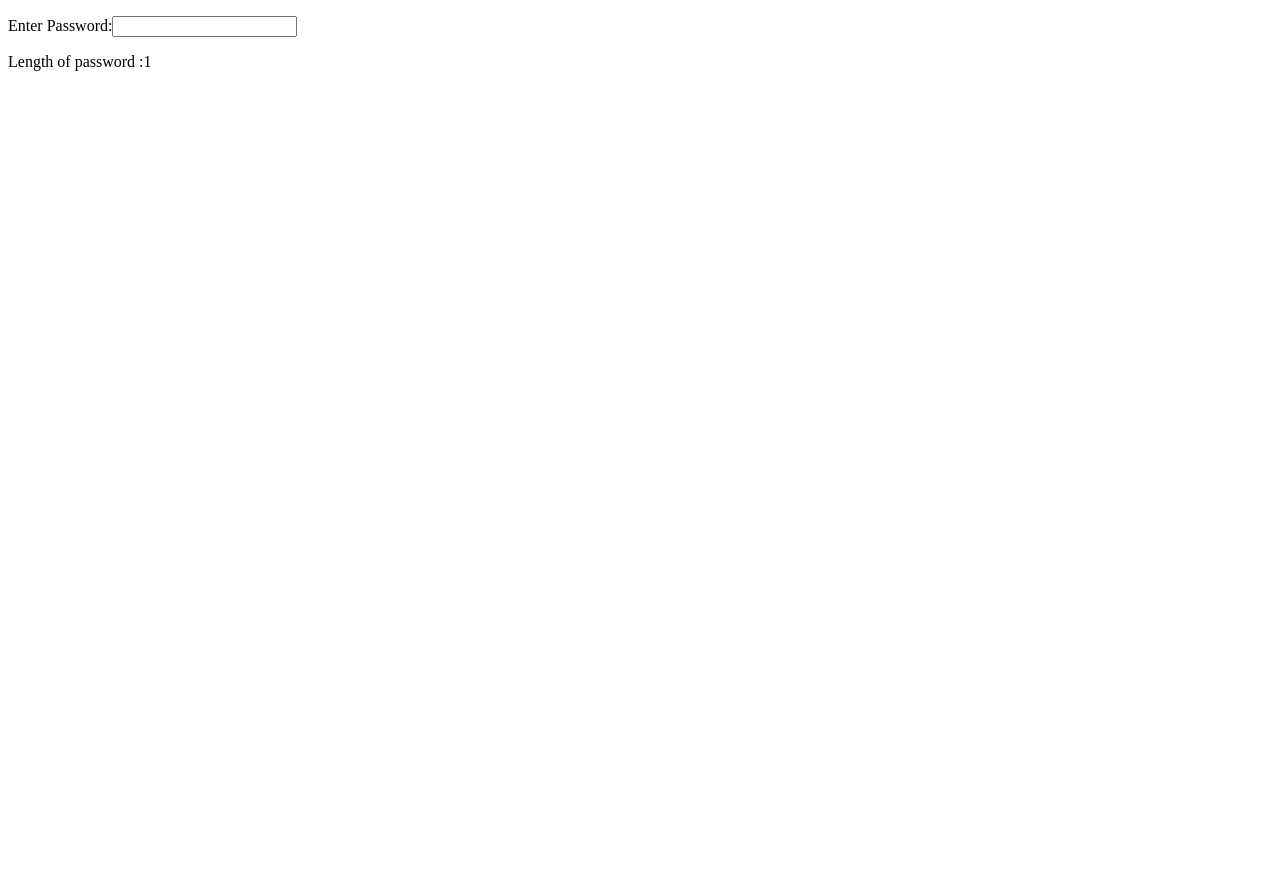
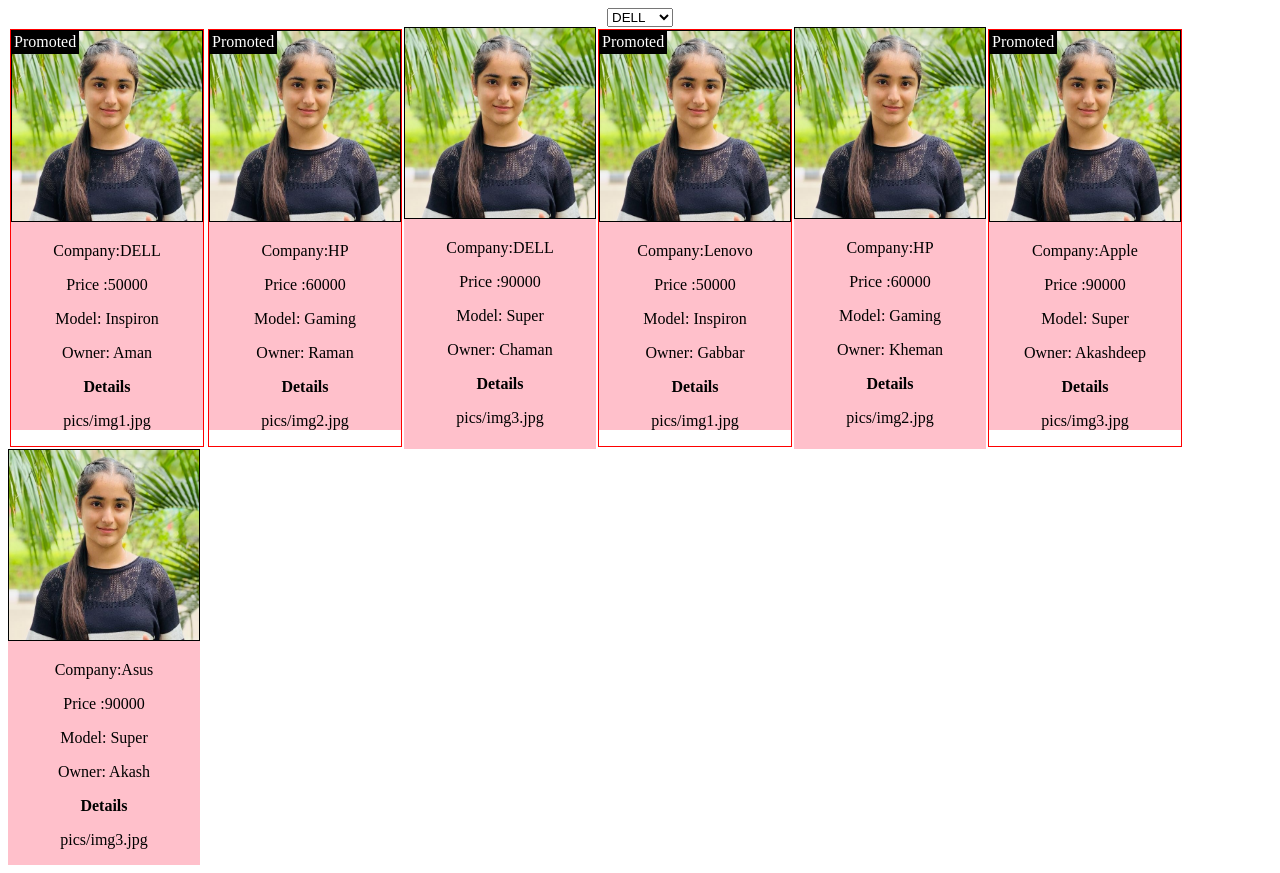
Before and after one commit to gagan402/MERN-STACK-WEBPACK, a React (Create React App) app in the folder webpack/: page / in a window 1280 px wide. Before the commit the page ends 800 px from the top, so only its background shows below. Built offline with nearby package versions, Linux system fonts and the light colour scheme.

Commit message:
day13 completed

```diff
--- a/webpack/src/App.js
+++ b/webpack/src/App.js
@@ -9,6 +9,7 @@ import FullNameObj from "./hooks/FullNameObj";
 import Pusefeft from "./hooks/Pusefeft";
 import ShockAndShake from "./hooks/ShockAndShake";
 import UseEffectPP from "./hooks/UseEffectPP";
+import FrontPage from "./todolist/FrontPage";
 
 function App() {
   return (
@@ -16,13 +17,14 @@ function App() {
     {/* <Card></Card>
     <Card></Card> */}
     {/* <CardShow> </CardShow> */}
-    {/* <FilterButtons></FilterButtons> */}
+    <FilterButtons></FilterButtons>
     {/* <Counter></Counter> */}
     {/* <FullName></FullName> */}
     {/* <FullNameObj></FullNameObj> */}
     {/* <Pusefeft></Pusefeft> */}
     {/* <UseEffectPP> </UseEffectPP> */}
-    <ShockAndShake> </ShockAndShake>
+    {/* <ShockAndShake> </ShockAndShake> */}
+    {/* <FrontPage></FrontPage> */}
     </>
 
   );
--- a/webpack/src/cardComp/FilterButtonCards.jsx
+++ b/webpack/src/cardComp/FilterButtonCards.jsx
@@ -4,10 +4,11 @@ import Card from "./Card";
 import st1 from "./CardStyle1.module.css";
 import st2 from "./CardStyle2.module.css";
 import JsonArray from "./JSONarry";
-function ProductCard(props) {
+import HOC_Promoted from "./HOC_Promoted";
+export function ProductCard(props) {
     return (
       <>
-        <div className={`${st1.crd} ${st1.crdfont}`}>
+        <div style={{backgroundColor:"pink"}}>
           <img src={props.path} className={st2.pic} />
           <p>Company:{props.company}</p>
           <p>Price :{props.price}</p>
@@ -24,11 +25,16 @@ function ProductCard(props) {
 
 function FilterButtonCards({data}) {
 
-
+  const PromotedCard=HOC_Promoted(ProductCard);
     function genCard(obj)
     {
         return (
-            //    <ProductCard company={obj.company}  price={obj.price} model={obj.model}  owner={obj.owner}>{obj.path}</ProductCard>
+
+           obj.promoted?<PromotedCard {...obj}  key={obj.owner}>
+                {
+                    obj.path
+                }
+            </PromotedCard>:
             <ProductCard {...obj}  key={obj.owner}>
                 {
                     obj.path
--- /dev/null
+++ b/webpack/src/cardComp/HOC_Promoted.jsx
@@ -0,0 +1,23 @@
+import React from 'react';
+import { ProductCard } from './FilterButtonCards';
+const HOC_Promoted=()=> {
+
+  return (props)=>{
+    const styl={
+      position:"absolute",
+      padding:"3px",
+      backgroundColor:"black",
+      color:"white"
+    }
+    return(
+      <div style={{margin:"2px",border:"1px solid red"}}>
+        <div style={styl}>
+         Promoted
+        </div>
+        <ProductCard {...props}></ProductCard>
+      </div>
+    )
+  }
+}
+
+export default HOC_Promoted;
--- a/webpack/src/cardComp/JSONarry.jsx
+++ b/webpack/src/cardComp/JSONarry.jsx
@@ -1,11 +1,11 @@
 const JsonArray=[
-    {company:"DELL",path:"pics/img1.jpg",price:"50000",model:"Inspiron",owner:"Aman"},
-    {company:"HP",path:"pics/img2.jpg",price:"60000",model:"Gaming",owner:"Raman"},
-    {company:"DELL",path:"pics/img3.jpg",price:"90000",model:"Super",owner:"Chaman"},
-    {company:"Lenovo",path:"pics/img1.jpg",price:"50000",model:"Inspiron",owner:"Gabbar"},
-    {company:"HP",path:"pics/img2.jpg",price:"60000",model:"Gaming",owner:"Kheman"},
-    {company:"Apple",path:"pics/img3.jpg",price:"90000",model:"Super",owner:"Akashdeep"},
-    {company:"Asus",path:"pics/img3.jpg",price:"90000",model:"Super",owner:"Akash"}
+    {company:"DELL",path:"pics/img1.jpg",price:"50000",model:"Inspiron",owner:"Aman",promoted:true},
+    {company:"HP",path:"pics/img2.jpg",price:"60000",model:"Gaming",owner:"Raman",promoted:true},
+    {company:"DELL",path:"pics/img3.jpg",price:"90000",model:"Super",owner:"Chaman",promoted:false},
+    {company:"Lenovo",path:"pics/img1.jpg",price:"50000",model:"Inspiron",owner:"Gabbar",promoted:true},
+    {company:"HP",path:"pics/img2.jpg",price:"60000",model:"Gaming",owner:"Kheman",promoted:false},
+    {company:"Apple",path:"pics/img3.jpg",price:"90000",model:"Super",owner:"Akashdeep",promoted:true},
+    {company:"Asus",path:"pics/img3.jpg",price:"90000",model:"Super",owner:"Akash",promoted:false}
 
     ];
 export default JsonArray;
--- /dev/null
+++ b/webpack/src/todolist/FrontPage.jsx
@@ -0,0 +1,19 @@
+import React from "react";
+
+function FrontPage() {
+
+  return (
+    <>
+      <center>
+        <h2>To Do List</h2>
+
+        <p>
+          <input type="text" />
+          <input type="button" value="Add Task" />
+        </p>
+      </center>
+    </>
+  );
+}
+
+export default FrontPage;
```
